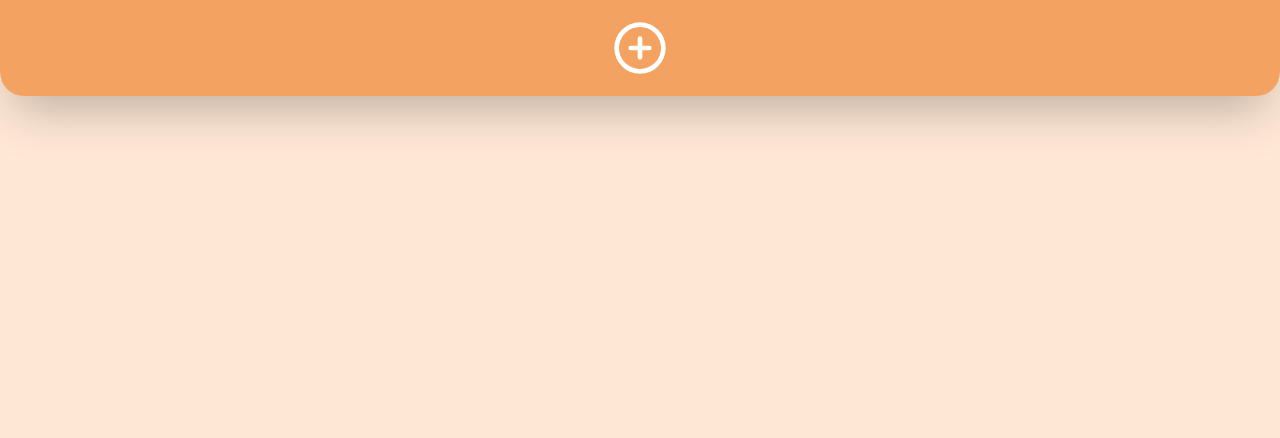
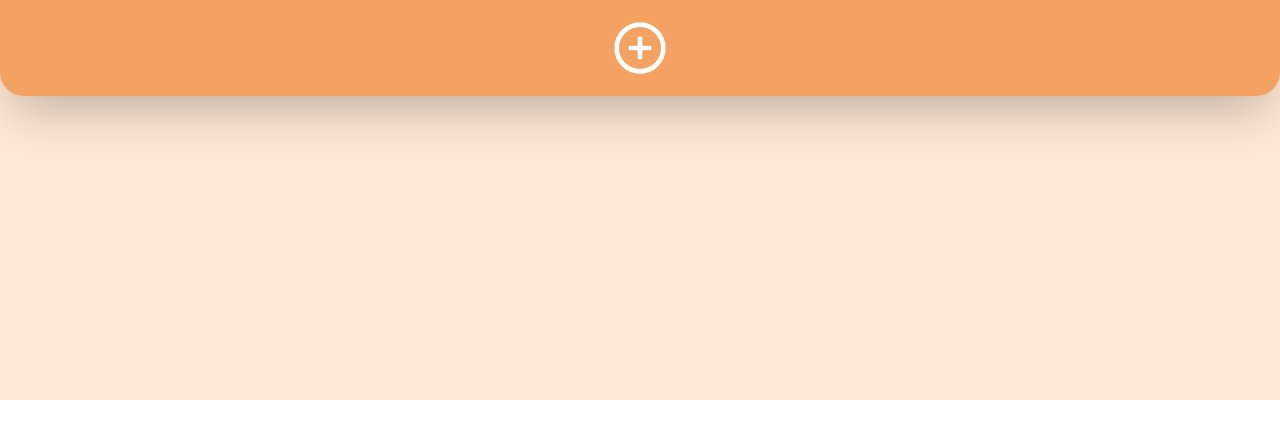
Before and after one commit to eycis/my-notepad, a Next.js app: page / in a window 1280 px wide. Shown: the top 438 px of the page. Built offline with nearby package versions, Linux system fonts and the light colour scheme.

Commit message:
style update

```diff
--- a/components/Body.tsx
+++ b/components/Body.tsx
@@ -9,7 +9,7 @@ type BodyProps = {
 
 const Body = ({noteList, clickNote} : BodyProps) => {
   return (
-    <div className="relative w-full h-screen bg-[#FFE8D6]">
+    <div className="absolute w-full h-max bg-[#FFE8D6] flex justify-start">
       {/* <Nav openNav={() => {}} addNote={() => setIsModalOpen(true)} /> */}
       <div className="relative grid grid-cols-1 sm:grid-cols-1 lg:grid-cols-4 gap-8 w-3/4 py-40 px-4 sm:px-10 mt-20 lg:px-20 items-center mx-auto">
         {noteList.map((note) => (
--- a/components/Note.tsx
+++ b/components/Note.tsx
@@ -40,6 +40,7 @@ const Note = ({ open, note, saveNote, deleteNote, handleClose }: { open: boolean
        w-full sm:w-[90%] md:w-[80%] lg:w-[600px] h-auto max-h-[90vh] overflow-auto bg-white px-6 pb-5 rounded-3xl shadow-lg'>
       <input
         className="block p-2 rounded-b-3xl bg-red-400  mx-auto mb-4 text-white text-center text-2xl"
+        style={{ backgroundColor: color}}
         value={title}
         placeholder = "New Note"
         onChange={(e) => setTitle(e.target.value)}
@@ -48,6 +49,7 @@ const Note = ({ open, note, saveNote, deleteNote, handleClose }: { open: boolean
         className="block w-[100%] pt-3 px-4 rounded-3xl bg-red-400 mx-auto text-white sm:text-2xl md:text-lg"
         value={content}
         rows={13}
+        style={{ backgroundColor: color}}
         placeholder = "• New content"
         onChange={(e) => setContent(e.target.value)}
         onKeyDown={handleContentKeyDown}
```
